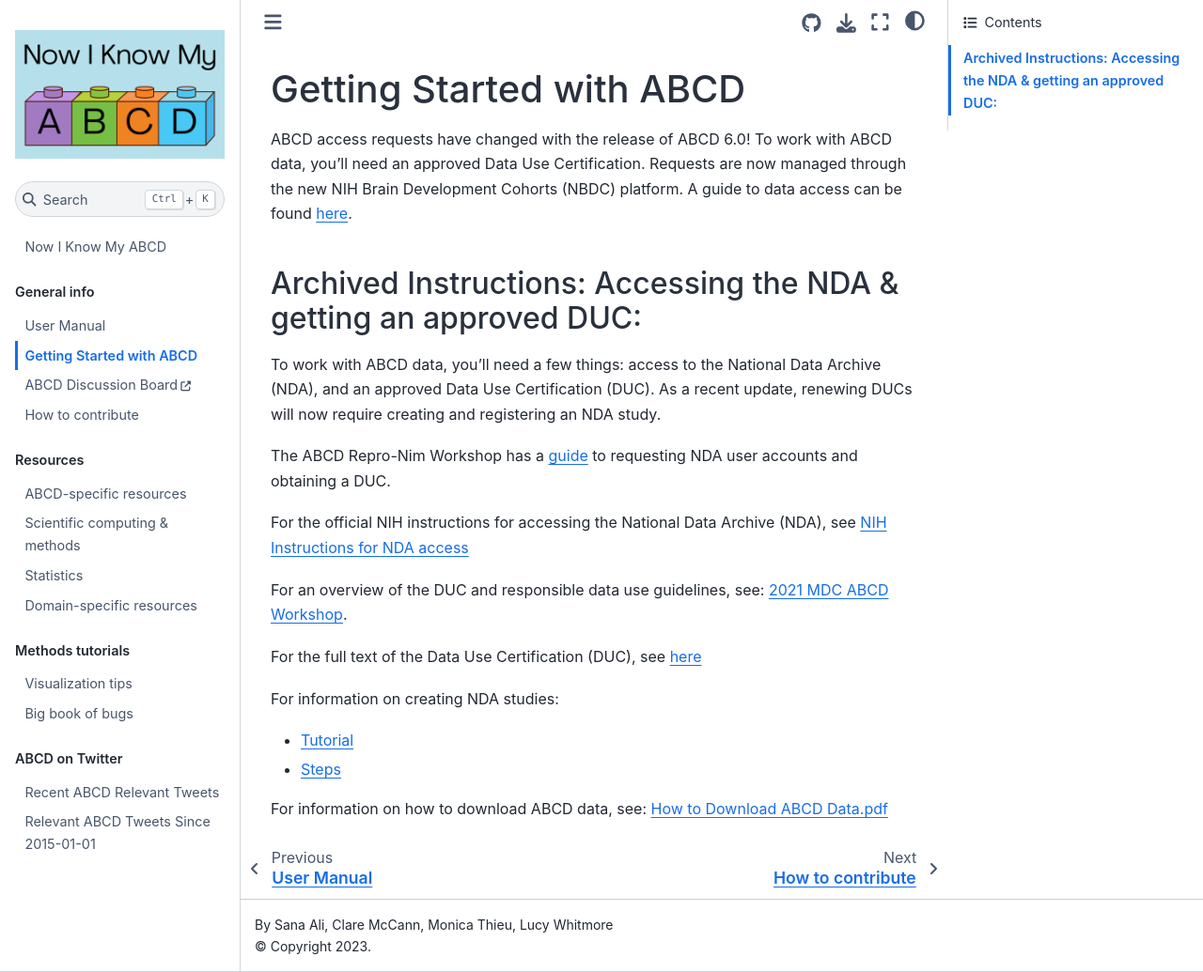
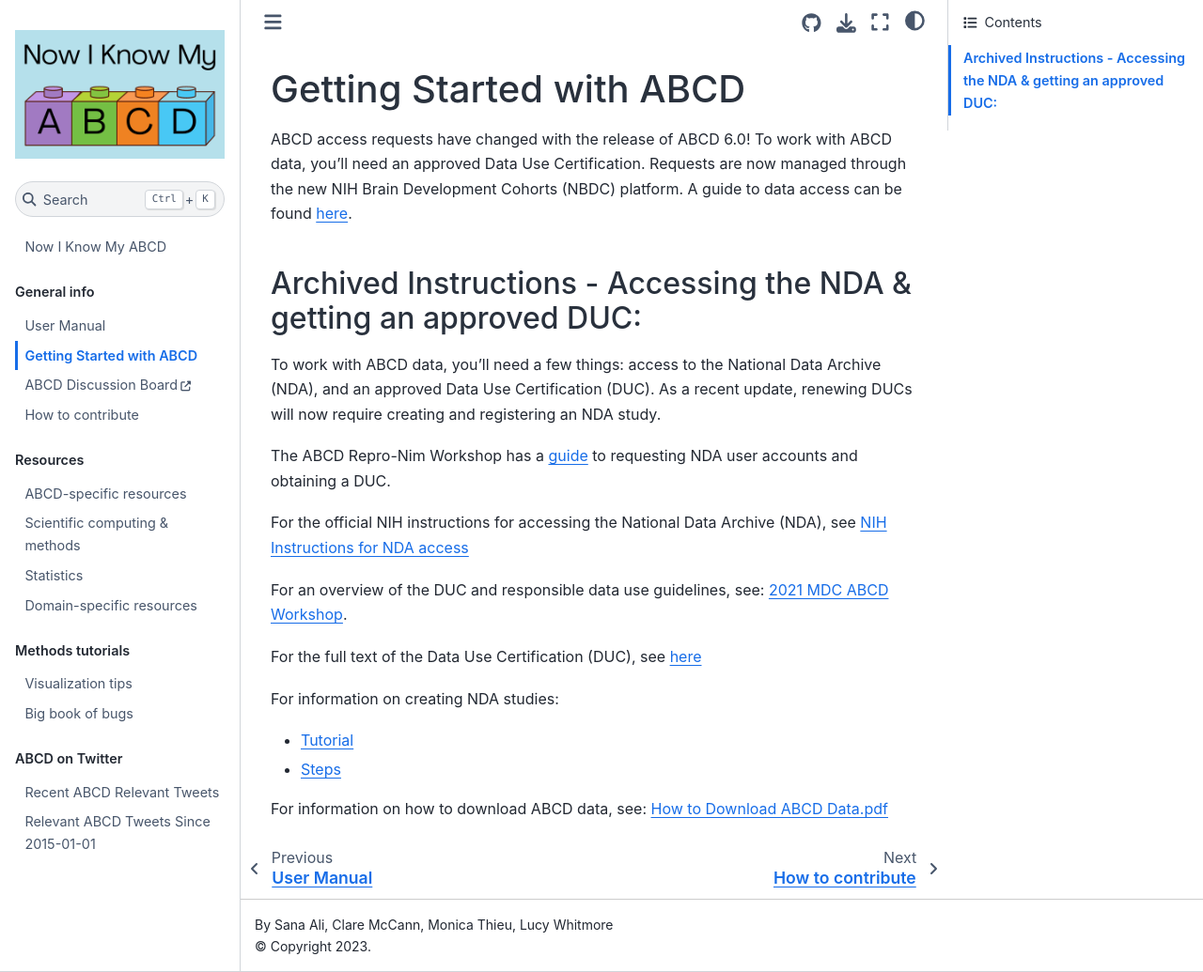
Before and after one commit to now-i-know-my-abcd/docs, a Jupyter Book: the page built from docs/starting.md, in a window 1280 px wide and 1035 px high. Shown: the whole window at 94% size. Built offline with Jupyter Book 1.0.4 settings and Sphinx 7.4.7 and the Sphinx Book theme 1.1.4, drawn with Linux system fonts in a browser that asks for light colours.

```diff
--- a/docs/starting.md
+++ b/docs/starting.md
@@ -5,7 +5,7 @@ ABCD access requests have changed with the release of ABCD 6.0! To work with ABC
 
 
 
-## Archived Instructions: Accessing the NDA & getting an approved DUC:
+## Archived Instructions - Accessing the NDA & getting an approved DUC:
 To work with ABCD data, you’ll need a few things: access to the National Data Archive (NDA), and an approved Data Use Certification (DUC). As a recent update, renewing DUCs will now require creating and registering an NDA study.
 
 The ABCD Repro-Nim Workshop has a [guide](https://docs.google.com/document/d/18hsT2x15bypuXFcfMQb9Ck_YEB7VvY2j4w5hwbV78A4/edit) to requesting NDA user accounts and obtaining a DUC.
```
